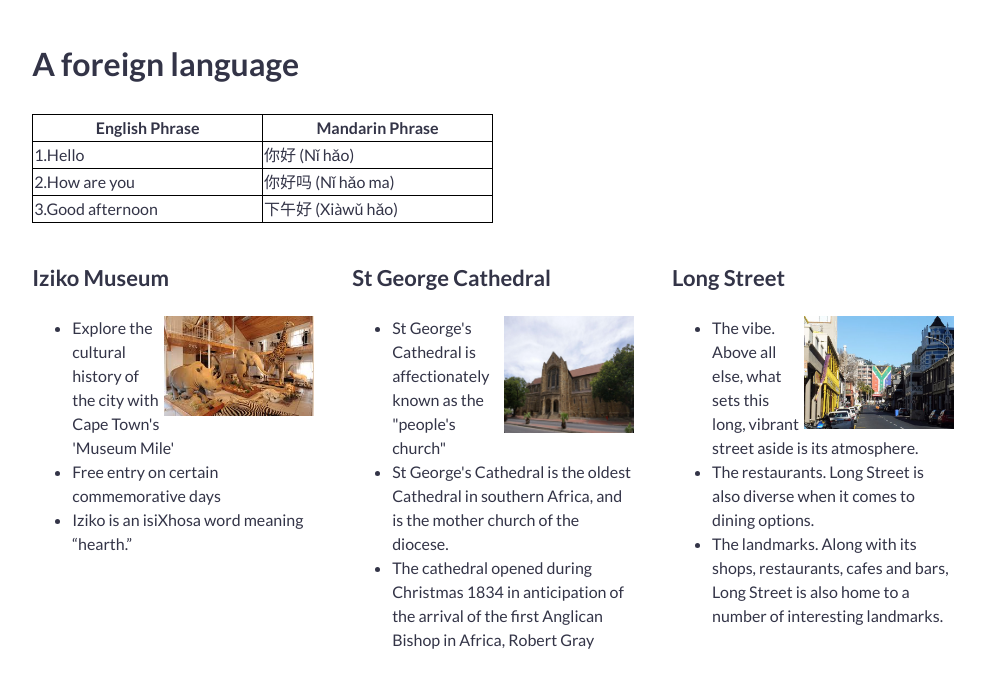
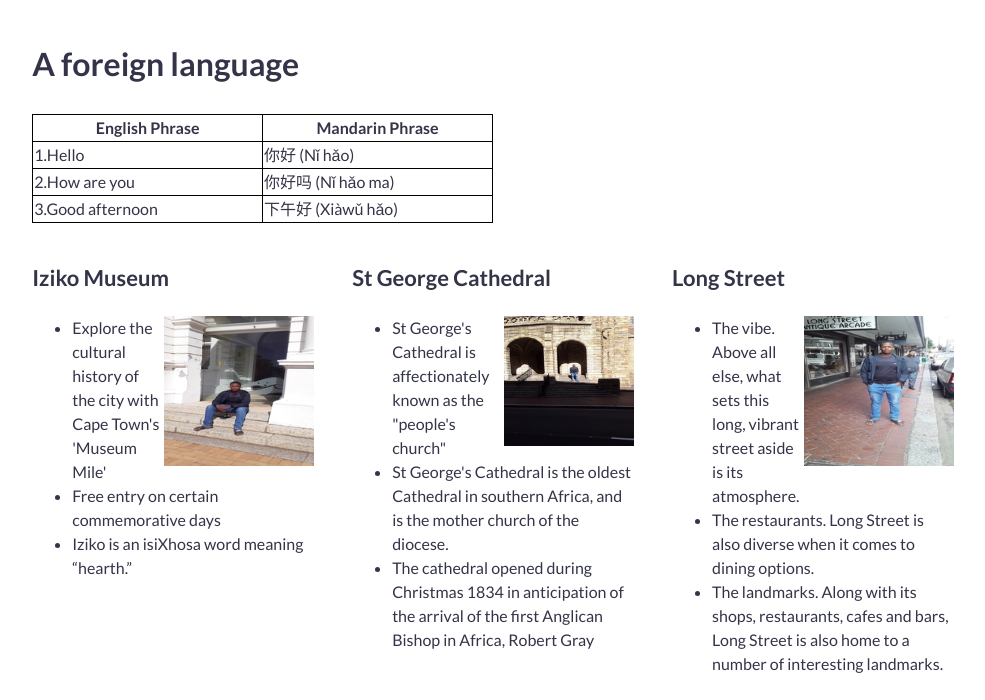
Before and after one commit to victor-mthemba/basic_website, a plain HTML site: page webpage-grid.html in a window 1280 px wide. Shown: the part 687-1387 px from the top of the page, without its empty margins (147-1132 px from the left). Before the commit the page ends 1363 px from the top, so only its background shows below. Drawn offline with Linux system fonts and the light colour scheme.

Commit message:
new pictures

```diff
--- a/webpage-grid.html
+++ b/webpage-grid.html
@@ -65,7 +65,7 @@
         <div class="row">
                 <div class="col-4">
                         <h3>Iziko Museum</h3>
-            <img class="left float-left" src="iziko.jpeg" width="150px;">
+            <img class="left float-left" src="victor1.jpg" width="150px;">
             <ul>
                 <li>Explore the cultural history of the city with Cape Town's 'Museum Mile'</li>
                 <li>Free entry on certain commemorative days</li>
@@ -74,7 +74,7 @@
                 </div>
                 <div class="col-4">
                         <h3>St George Cathedral</h3>
-            <img class="right float-right" src="cathedral.jpg" width="130px;">
+            <img class="right float-right" src="victor2.jpg" width="130px;">
             <ul>
                 <li>St George's Cathedral is affectionately known as the "people's church"</li>
                 <li>St George's Cathedral is the oldest Cathedral in southern Africa, and is the mother church of the diocese.</li>
@@ -83,7 +83,7 @@
                 </div>
                 <div class="col-4">
                         <h3>Long Street</h3>
-                        <img class="left float-left" src="long-street.jpg.jpg" width="150px;">
+                        <img class="left float-left" src="victor3.jpg" width="150px;">
                         <ul>
                             <li>The vibe. Above all else, what sets this long, vibrant street aside is its atmosphere.</li>
                             <li>The restaurants. Long Street is also diverse when it comes to dining options.</li>
```
Also changed, not shown: webpage.html (+3 -3 lines), cathedral.jpg (deleted), iziko.jpeg (deleted), victor1.jpg (added), victor2.jpg (added), victor3.jpg (added).
